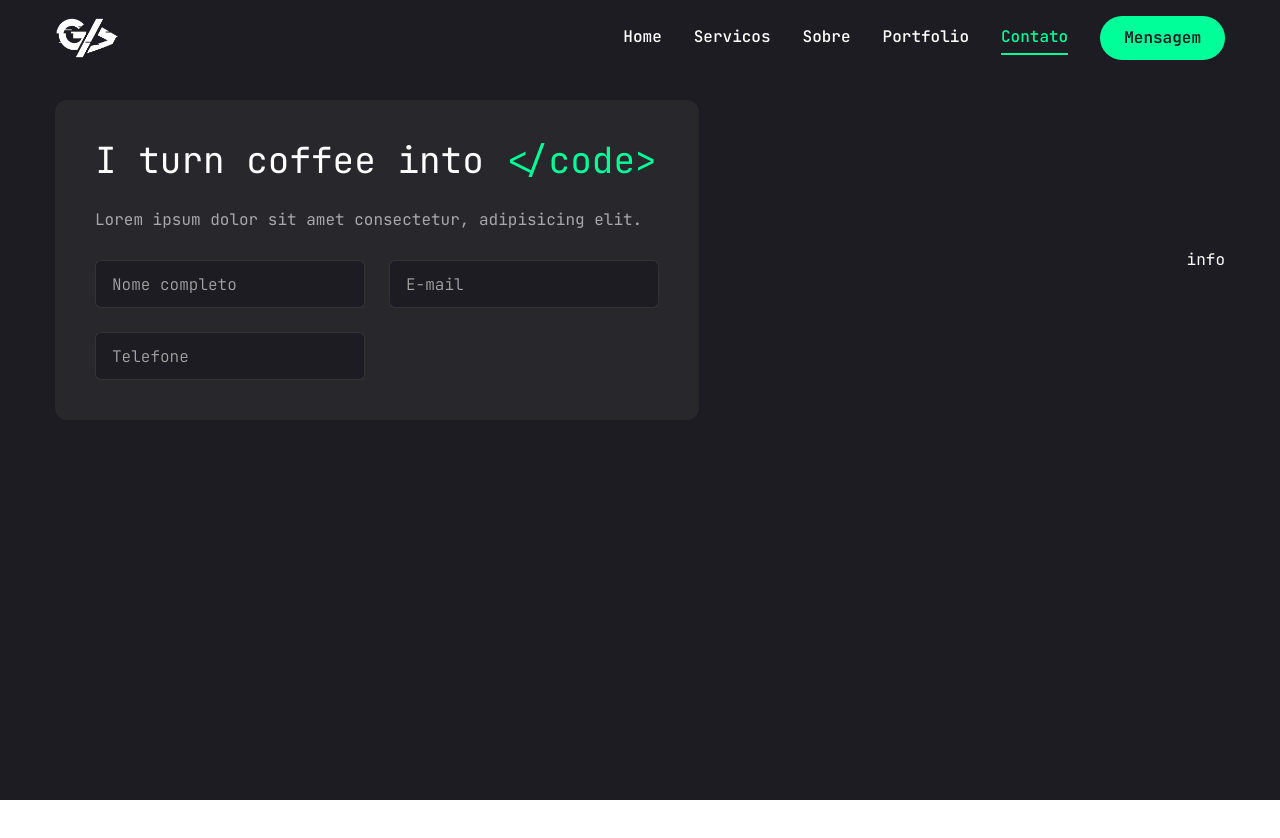
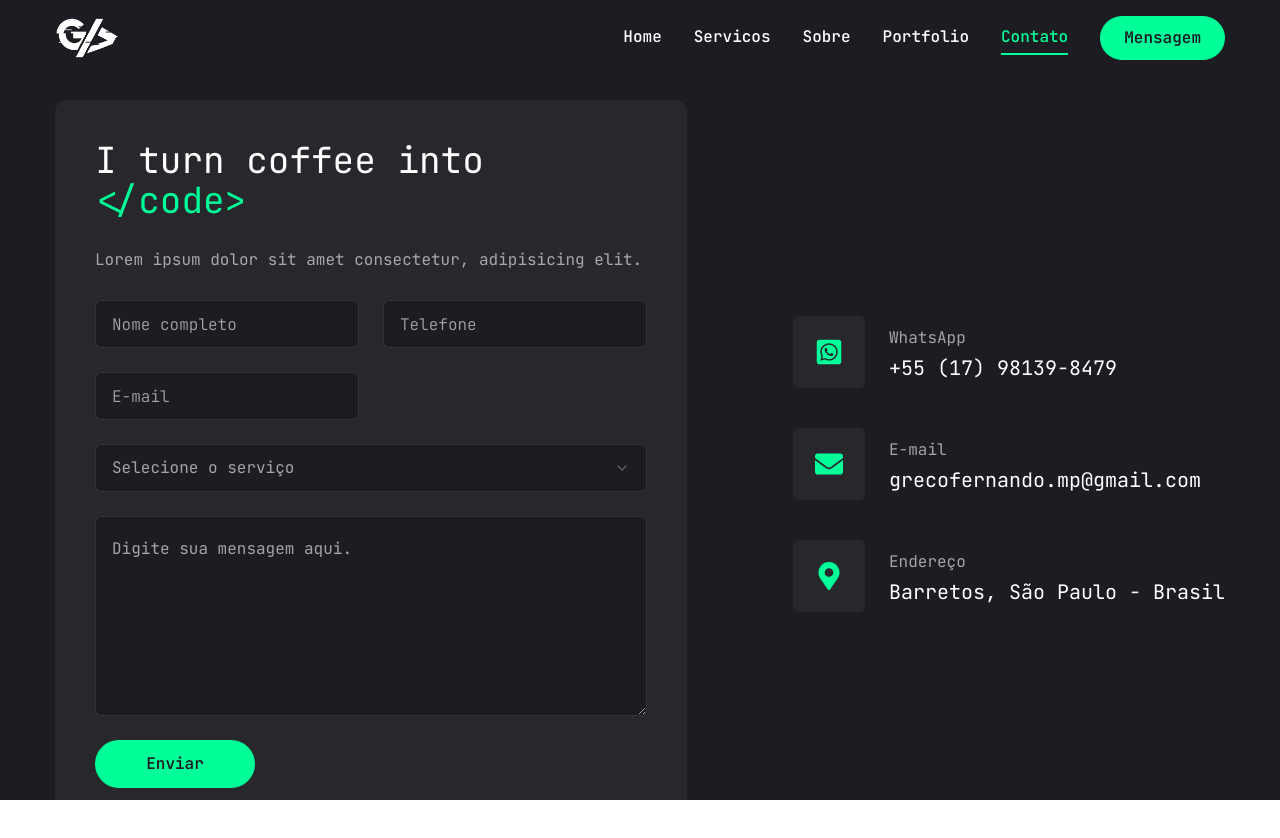
Before and after one commit to GrecoPeres/My-Portfolio, a Next.js app: page /contato in a window 1280 px wide. Shown: the top 838 px of the page. Before the commit the page ends 800 px from the top, so only its background shows below. Built offline with nearby package versions, Linux system fonts and the light colour scheme.

Commit message:
feat: I finished the lasted section - Contact

```diff
--- a/app/contato/page.jsx
+++ b/app/contato/page.jsx
@@ -33,21 +33,54 @@
     >
       <div className="container mx-auto">
         <div className="flex flex-col xl:flex-row gap-[30px]">
-          {/* formulario de contato */}
-          <div className="xl:h-[54%] order-2 xl:order-none">
+          {/* formulario */}
+          <div className="xl:w-[54%] order-2 xl:order-none">
             <form className="flex flex-col gap-6 p-10 bg-[#27272c] rounded-xl">
               <h3 className="text-4xl text-white"> I turn coffee into <span className="text-accent"> &lt;/code&gt; </span> </h3>
               <p className="text-white/60">Lorem ipsum dolor sit amet consectetur, adipisicing elit.</p>
               {/* input */}
               <div className="grid grid-cols-1 md:grid-cols-2 gap-6">
                 <Input type="nome" placeholder="Nome completo" />
+                <Input type="telefone" placeholder="Telefone" />
                 <Input type="email" placeholder="E-mail" />
-                <Input type="telefone" placeholder="Telefone" />
               </div>
+              {/* select */}
+              <Select>
+                <SelectTrigger className="w-full">
+                  <SelectValue placeholder="Selecione o serviço" />
+                </SelectTrigger>
+                <SelectContent>
+                  <SelectGroup>
+                    <SelectLabel>Selecione o serviço</SelectLabel>
+                    <SelectItem value="dev-web">Desenvolvimento Web</SelectItem>
+                    <SelectItem value="ui-ux">UI/UX Design</SelectItem>
+                    <SelectItem value="dev-mob">Desenvolvimento Mobile</SelectItem>
+                  </SelectGroup>
+                </SelectContent>
+              </Select>
+              {/* texto */}
+              <Textarea className="h-[200px]" placeholder="Digite sua mensagem aqui." />
+              <Button size="md" className="max-w-40">Enviar</Button>
             </form>
           </div>
           {/* informações */}
-          <div className="flex-1 flex items-center xl:justify-end order-1 xl:order-none mb-8 xl:mb-0">info</div>
+          <div className="flex-1 flex items-center xl:justify-end order-1 xl:order-none mb-8 xl:mb-0">
+            <ul className="flex flex-col gap-10">
+              {info.map((item, index) => {
+                return (
+                  <li key={index} className="flex items-center gap-6">
+                    <div className="w-[52px] h-[52px] xl:w-[72px] xl:h-[72px] bg-[#27272c] text-accent rounded-md flex items-center justify-center">
+                      <div className="text-[28px]">{item.icon}</div>
+                    </div>
+                    <div className="flex-1">
+                      <p className="text-white/60">{item.titulo}</p>
+                      <h3 className="text-xl">{item.descricao}</h3>
+                    </div>
+                  </li>
+                );
+              })}
+            </ul>
+          </div>
         </div>
       </div>
     </motion.section>
--- a/components/ui/select.jsx
+++ b/components/ui/select.jsx
@@ -16,7 +16,7 @@
   <SelectPrimitive.Trigger
     ref={ref}
     className={cn(
-      "flex h-10 w-full items-center justify-between rounded-md border border-slate-200 bg-white px-3 py-2 text-sm ring-offset-white placeholder:text-slate-500 focus:outline-none focus:ring-2 focus:ring-slate-950 focus:ring-offset-2 disabled:cursor-not-allowed disabled:opacity-50 [&>span]:line-clamp-1 dark:border-slate-800 dark:bg-slate-950 dark:ring-offset-slate-950 dark:placeholder:text-slate-400 dark:focus:ring-slate-300",
+      "flex h-[48px] w-full items-center justify-between rounded-md border border-white/10 bg-primary px-4 py-5 text-base text-white/60 placeholder:text-white/10 focus:border-accent outline-none",
       className
     )}
     {...props}>
@@ -54,7 +54,7 @@
     <SelectPrimitive.Content
       ref={ref}
       className={cn(
-        "relative z-50 max-h-96 min-w-[8rem] overflow-hidden rounded-md border border-slate-200 bg-white text-slate-950 shadow-md data-[state=open]:animate-in data-[state=closed]:animate-out data-[state=closed]:fade-out-0 data-[state=open]:fade-in-0 data-[state=closed]:zoom-out-95 data-[state=open]:zoom-in-95 data-[side=bottom]:slide-in-from-top-2 data-[side=left]:slide-in-from-right-2 data-[side=right]:slide-in-from-left-2 data-[side=top]:slide-in-from-bottom-2 dark:border-slate-800 dark:bg-slate-950 dark:text-slate-50",
+        "relative z-50 max-h-96 min-w-[8rem] overflow-hidden rounded-md border border-white/10 bg-primary text-white shadow-md data-[state=open]:animate-in data-[state=closed]:animate-out data-[state=closed]:fade-out-0 data-[state=open]:fade-in-0 data-[state=closed]:zoom-out-95 data-[state=open]:zoom-in-95 data-[side=bottom]:slide-in-from-top-2 data-[side=left]:slide-in-from-right-2 data-[side=right]:slide-in-from-left-2 data-[side=top]:slide-in-from-bottom-2 dark:border-slate-800 dark:bg-slate-950 dark:text-slate-50",
         position === "popper" &&
           "data-[side=bottom]:translate-y-1 data-[side=left]:-translate-x-1 data-[side=right]:translate-x-1 data-[side=top]:-translate-y-1",
         className
@@ -85,7 +85,7 @@
   <SelectPrimitive.Item
     ref={ref}
     className={cn(
-      "relative flex w-full cursor-default select-none items-center rounded-sm py-1.5 pl-8 pr-2 text-sm outline-none focus:bg-slate-100 focus:text-slate-900 data-[disabled]:pointer-events-none data-[disabled]:opacity-50 dark:focus:bg-slate-800 dark:focus:text-slate-50",
+      "relative flex w-full cursor-default select-none items-center rounded-sm py-1.5 pl-8 pr-2 text-sm outline-none focus:bg-accent focus:text-primary data-[disabled]:pointer-events-none data-[disabled]:opacity-50 dark:focus:bg-slate-800 dark:focus:text-slate-50",
       className
     )}
     {...props}>
--- a/components/ui/textarea.jsx
+++ b/components/ui/textarea.jsx
@@ -6,7 +6,7 @@
   return (
     (<textarea
       className={cn(
-        "flex min-h-[80px] w-full rounded-md border border-slate-200 bg-white px-3 py-2 text-sm ring-offset-white placeholder:text-slate-500 focus-visible:outline-none focus-visible:ring-2 focus-visible:ring-slate-950 focus-visible:ring-offset-2 disabled:cursor-not-allowed disabled:opacity-50 dark:border-slate-800 dark:bg-slate-950 dark:ring-offset-slate-950 dark:placeholder:text-slate-400 dark:focus-visible:ring-slate-300",
+        "flex min-h-[80px] w-full rounded-md border border-white/10 bg-primary px-4 py-5 text-base placeholder:text-white/60 focus-visible:outline-none focus-visible:ring-1 focus-visible:ring-accent focus-visible:ring-offset-0 disabled:cursor-not-allowed disabled:opacity-50",
         className
       )}
       ref={ref}
```
